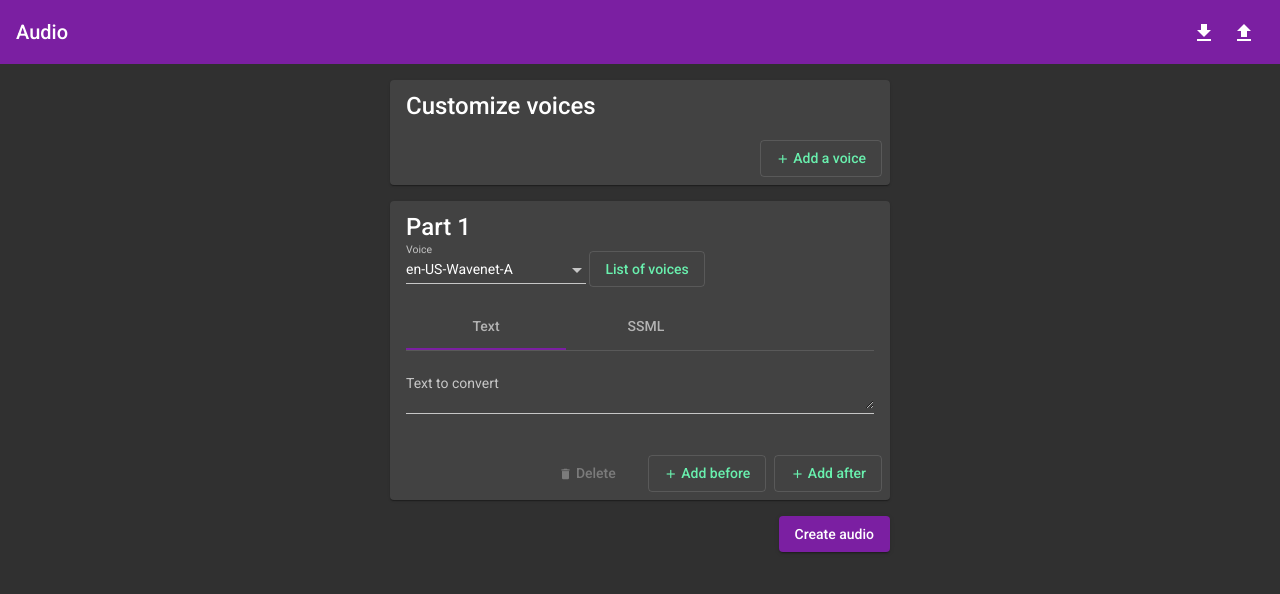
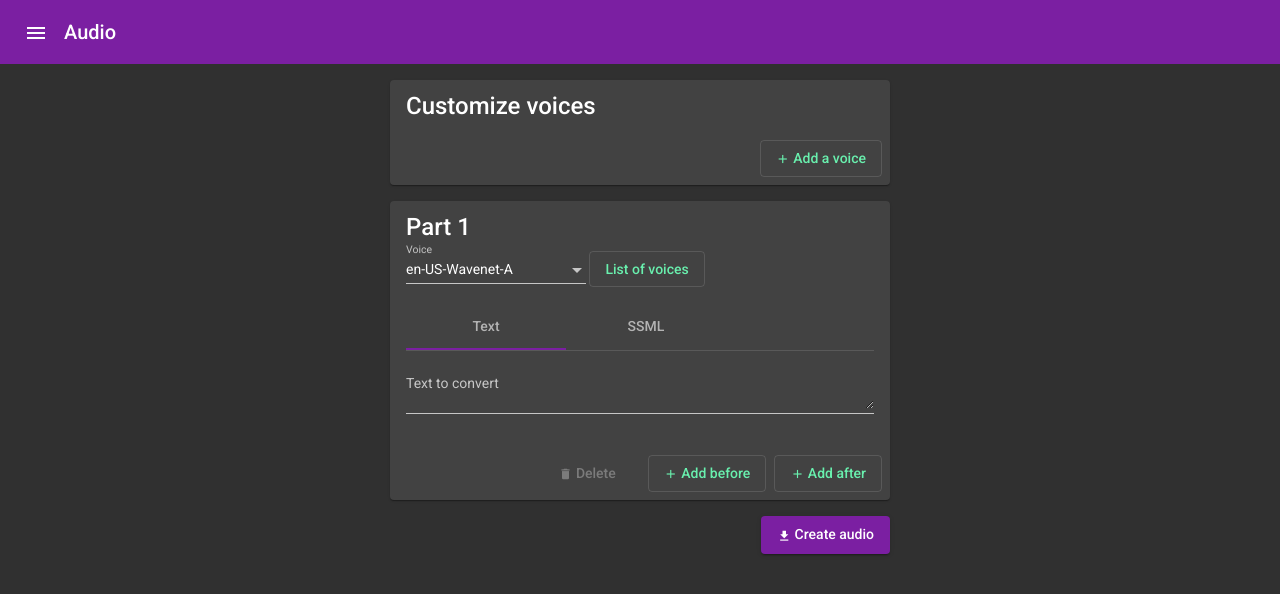
Before and after one commit to jermowery/tts, an Angular app in the folder ui/tts/: page / in a window 1280 px wide. Shown: the top 594 px of the page. Built offline with nearby package versions, Linux system fonts and the light colour scheme; what ngx-monaco-editor would draw is missing.

Commit message:
Move buttons to sidenav

```diff
--- a/ui/tts/src/app/app.component.html
+++ b/ui/tts/src/app/app.component.html
@@ -1,14 +1,28 @@
+<mat-sidenav-container class="sidenav-container">
+  <mat-sidenav #sidenav>
+    <div class="sidenav-buttons">
+      <button type="button" mat-button (click)="download()">
+        <mat-icon inline>save</mat-icon>
+        Save
+      </button>
+      <div>
+        <label for="upload" class="upload-label">
+          <span>
+            <mat-icon class="upload-icon" inline>folder_open</mat-icon>
+            Load
+          </span>
+        </label>
+        <input type="file" id="upload" #uploadFileInput (change)="loadPartsFromFile()" accept="application/json">
+      </div>
+    </div>
+  </mat-sidenav>
+  <mat-sidenav-content>
     <mat-toolbar color="primary">
       <mat-toolbar-row>
+        <button mat-icon-button class="menu-button" (click)="sidenav.toggle()">
+          <mat-icon>menu</mat-icon>
+        </button>
         <span>Audio</span>
-    <span class="spacer"></span>
-    <button type="button" mat-icon-button (click)="download()">
-      <mat-icon>download</mat-icon>
-    </button>
-    <label for="upload" class="upload-label">
-      <mat-icon class="upload-icon">upload</mat-icon>
-    </label>
-    <input type="file" id="upload" #uploadFileInput (change)="loadPartsFromFile()" accept="application/json">
       </mat-toolbar-row>
     </mat-toolbar>
     <div class="page-content">
@@ -109,8 +123,11 @@
         <div class="submit-container">
           <mat-spinner *ngIf="loading" class="spinner" diameter="36"></mat-spinner>
           <button mat-raised-button type="submit" color="primary" class="submit-button" [disabled]="loading">
+            <mat-icon inline>download</mat-icon>
             Create audio
           </button>
         </div>
       </form>
     </div>
+  </mat-sidenav-content>
+</mat-sidenav-container>
--- a/ui/tts/src/app/app.component.scss
+++ b/ui/tts/src/app/app.component.scss
@@ -39,8 +39,9 @@
 .upload-label {
     cursor: pointer;
     height: 40px;
-    width: 40px;
+    width: 100%;
     text-align: center;
+    display: block;
 
     .upload-icon {
         line-height: 31px;
@@ -59,3 +60,20 @@
 ::ng-deep .mat-tab-body {
     margin-top: 8px;
 }
+
+.menu-button {
+    margin-right: 8px;
+}
+
+.sidenav-container {
+    height: 100%;
+}
+
+mat-sidenav {
+    width: 200px;
+}
+
+.sidenav-buttons {
+    display: flex;
+    flex-direction: column;
+}
--- a/ui/tts/src/app/app.module.ts
+++ b/ui/tts/src/app/app.module.ts
@@ -15,6 +15,7 @@ import { MatIconModule } from '@angular/material/icon';
 import { MatProgressSpinnerModule } from '@angular/material/progress-spinner';
 import { MatTabsModule } from '@angular/material/tabs';
 import { MonacoEditorModule } from 'ngx-monaco-editor';
+import {MatSidenavModule} from '@angular/material/sidenav';
 
 @NgModule({
   declarations: [
@@ -29,6 +30,7 @@ import { MonacoEditorModule } from 'ngx-monaco-editor';
     MatFormFieldModule,
     MatIconModule,
     MatInputModule,
+    MatSidenavModule,
     MatSelectModule,
     MatTabsModule,
     MatProgressSpinnerModule,
```
Lines whose indentation alone changed are shown as unchanged.
